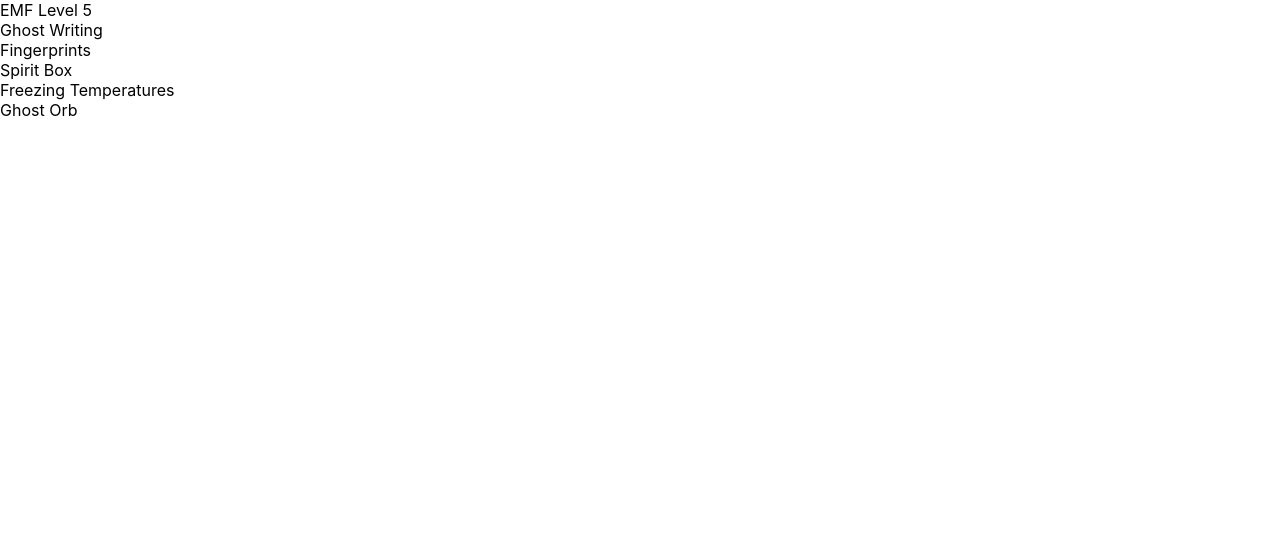
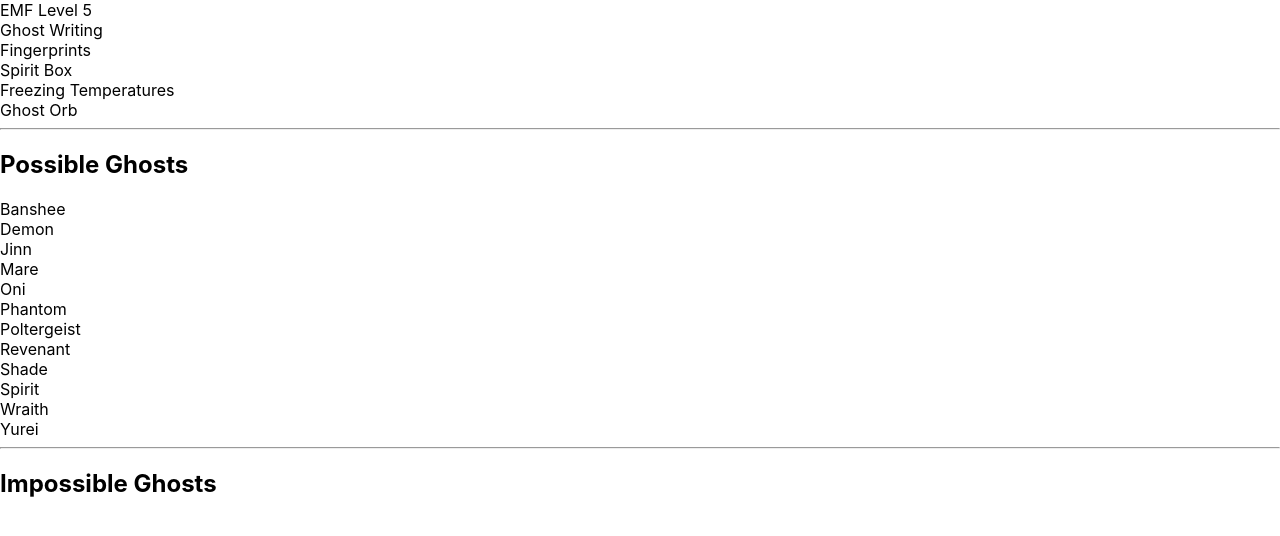
Before and after one commit to walshw/spookulator, a React (Create React App) app: page / in a window 1280 px wide. Shown: the top 536 px of the page. Built offline with nearby package versions, Linux system fonts and the light colour scheme.

Commit message:
Completed logic for finding all possible and impossible ghosts

```diff
--- a/src/components/EvidenceContainer.js
+++ b/src/components/EvidenceContainer.js
@@ -1,23 +1,24 @@
 import React, { Component } from 'react';
 import { evidenceDictionary, ghostList } from '../constants/constants'
 import EvidenceOptions from './EvidenceOptions';
+import ListContainer from './ListContainer';
 
 class EvidenceContainer extends Component {
     constructor(props) {
         super(props);
-        console.log("EVIDENCE CONTAINER RE-RENDERED");
-        // ^ THIS WONT GET CALLED IF YOU CLICK ON AN EVIDENCE IN A CHILD COMPONENT
-        // NICEEEEEEEE
 
         let evidenceObject = {}
 
         Object.keys(evidenceDictionary).forEach(e => evidenceObject[e] = {
             name: evidenceDictionary[e],
-            isSelected: false
+            isSelected: false,
+            isEnabled: true
         });
 
         this.state = {
-            evidence: evidenceObject
+            evidence: evidenceObject,
+            possibleGhosts: ghostList,
+            impossibleGhosts: []
         }
     }
 
@@ -40,7 +41,49 @@ class EvidenceContainer extends Component {
 
         updatedEvidence[evidenceKey].isSelected = !updatedEvidence[evidenceKey].isSelected;
 
+        // logic to evalute evidence states should be done at the end of a toggle
+        // i.e Enabling previously disabled evidence, disabling impossible evidence
+
+        this.evaluateEvidenceStates(updatedEvidence);
+
+        // set state is async, probs do this AFTER evaluation of states
         this.setState({ selectedEvidence: updatedEvidence });
+
+        // have a clear button?
+    }
+
+    evaluateEvidenceStates = (evidence) => {
+        // get all selected evidence
+
+        const evidenceNames = Object.keys(evidence).filter((eKey) => evidence[eKey].isSelected);
+
+        // loop through the ghost list and collect all the names of ghosts that contain
+        // the selected evidence
+
+        // maybe add all the ghosts that dont match the evidence
+        // need to find the set difference ?
+        // FOCUS ON ALL THE POSSIBLE GHOSTS AND POSSIBLE REMAINING EVIDENCE FIRST
+
+        // this below has nothing to do with validating evidence states
+        const possibleGhosts = [];
+        const impossibleGhosts = [];
+
+        ghostList.forEach(ghost => {
+            if (evidenceNames
+                .every(evidenceName => ghost.evidence
+                    .includes(evidenceDictionary[evidenceName]))) {
+                possibleGhosts.push(ghost);
+            } else {
+                impossibleGhosts.push(ghost);
+            }
+        });
+
+        // IN HERE I NEED TO ADD THE ACTUAL POSSIBLE EVIDENCE AND IMPOSSIBLE EVIDENCE
+
+        this.setState({
+            possibleGhosts: possibleGhosts,
+            impossibleGhosts: impossibleGhosts
+        });
     }
 
     render() {
@@ -48,7 +91,17 @@ class EvidenceContainer extends Component {
             <div>
                 <EvidenceOptions
                     toggleEvidence={this.toggleEvidence}
-                    evidence={this.state.evidence}/>
+                    evidence={this.state.evidence} />
+                <hr />
+                <ListContainer
+                    title="Possible Ghosts"
+                    contentList={this.state.possibleGhosts}
+                />
+                <hr />
+                <ListContainer
+                    title="Impossible Ghosts"
+                    contentList={this.state.impossibleGhosts}
+                />
             </div>
         )
     }
--- a/src/components/ListContainer.js
+++ b/src/components/ListContainer.js
@@ -2,29 +2,27 @@ import React from 'react';
 import PropTypes from 'prop-types';
 
 const ListContainer = (props) => {
-    console.log("rerendered")
-    let renderEvidence = () => {
-        const { toggleEvidence, evidence } = props;
-
-        return <div className="evidenceOptionsContainer">
-            {Object.keys(evidence).map(e =>
+    let renderContents = () => {
+        return <div className="listContainer">
+            {props.contentList.map(content =>
                 <div
-                    className={evidence[e].isSelected ? "glow" : ""}
-                    key={e}
-                    onClick={() => toggleEvidence(e)}>
-                    {evidence[e].name}
+                    key={content.name}>
+                    {content.name}
                 </div>)}
         </div>
     }
 
     return (
         <div>
-            {renderEvidence()}
+            <h2>{props.title}</h2>
+            {renderContents()}
         </div>
     )
 }
 
 ListContainer.propTypes = {
+    title: PropTypes.string.isRequired,
+    contentList: PropTypes.array.isRequired
 }
 
 export default ListContainer;
```
